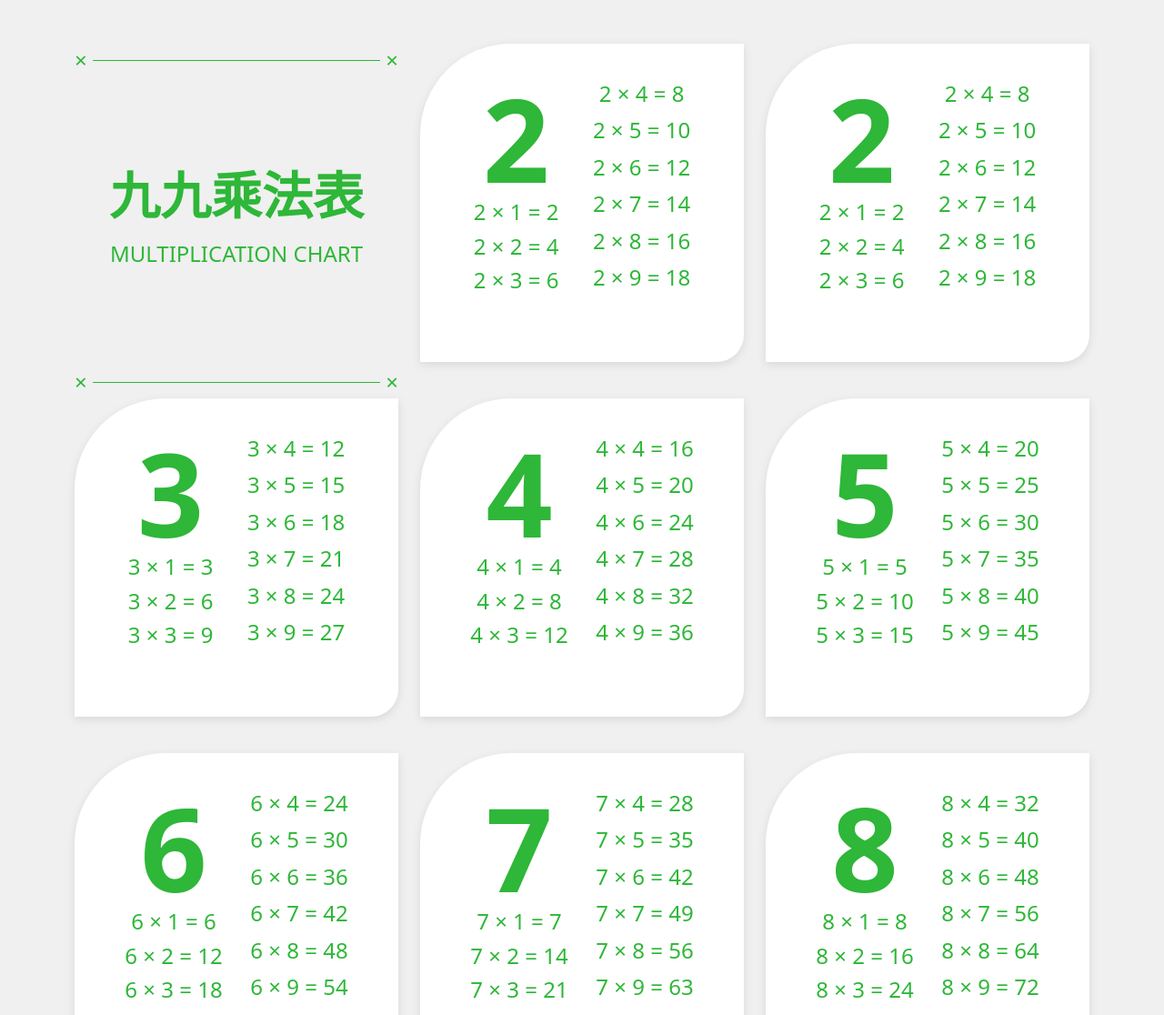
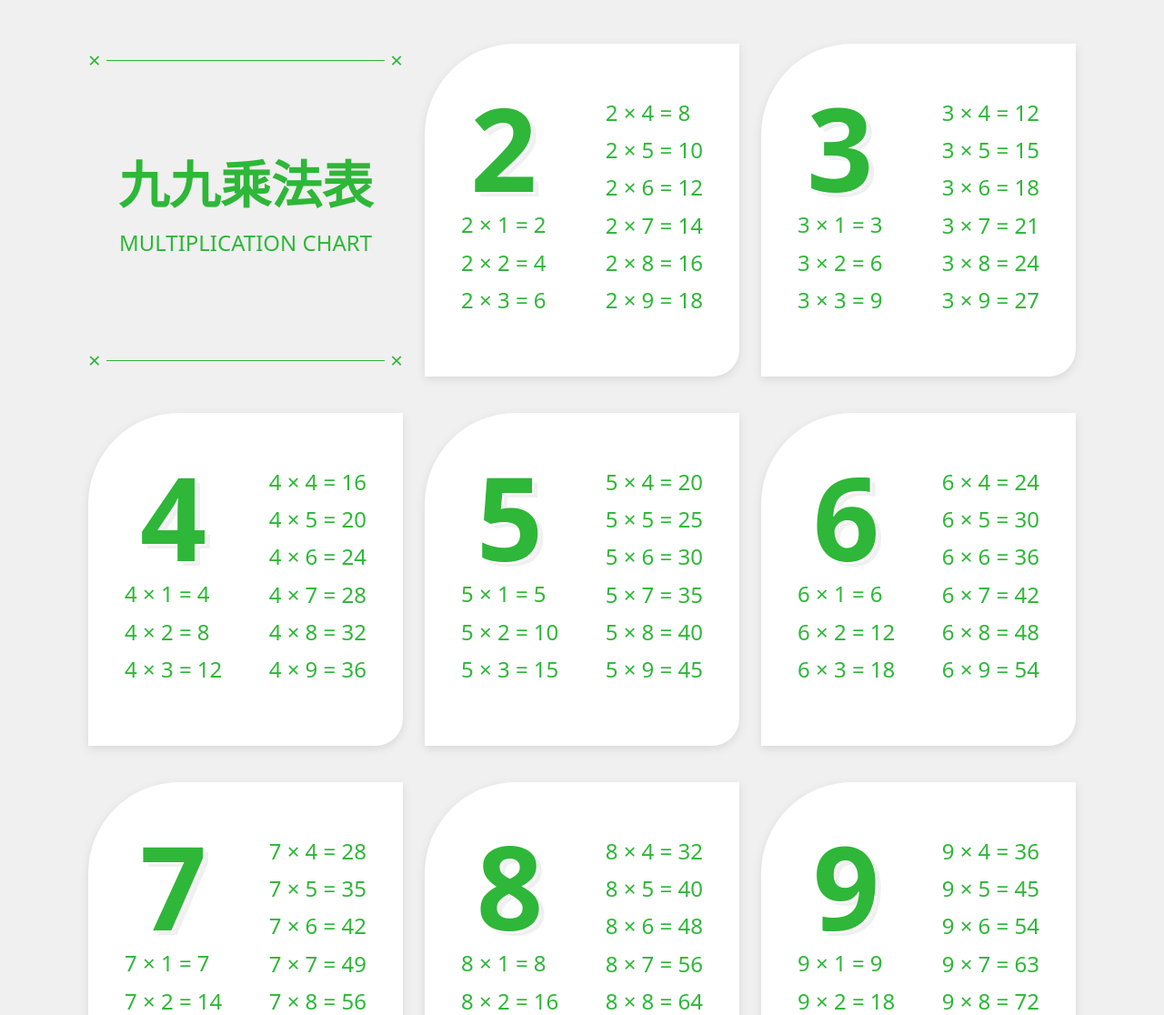
Before and after one commit to Bearkern/multiplication-chart, a website: page index.html in a window 1280 px wide. Shown: the top 1116 px of the page at 91% size. Drawn offline with Linux system fonts and the light colour scheme.

Commit message:
調整數值間距

```diff
--- a/index.html
+++ b/index.html
@@ -9,8 +9,14 @@
   <body>
     <main class="bg-light">
       <div class="container">
-        <ul class="row row-cols-3 pt-5 pb-5 list-unstyled" id="multiChart">
-          <li class="col d-flex flex-column justify-content-between">
+        <ul
+          class="row row-cols-1 row-cols-md-2 row-cols-lg-3 pt-5 pb-5 list-unstyled"
+          id="multiChart"
+        >
+          <li
+            class="col d-flex flex-column justify-content-between"
+            style="height: 366px"
+          >
             <div
               class="position-relative d-flex justify-content-between align-items-center text-success fs-4"
             >
@@ -19,7 +25,7 @@
               <span>×</span>
             </div>
             <h1 class="text-center text-success">
-              <span class="display-4 fw-bold">九九乘法表</span>
+              <span class="display-4 fw-bold d-block">九九乘法表</span>
               <span class="fw-normal fs-4">MULTIPLICATION CHART</span>
             </h1>
             <div
@@ -29,20 +35,6 @@
               <span class="deco-line"></span>
               <span>×</span>
             </div>
-          </li>
-          <li class="col">
-            <ul class="multi-area">
-              <li class="multiplicand mb-0 fw-bold text-center" style="font-size: 128px">2</li>
-              <li>2 × 1 = 2</li>
-              <li>2 × 2 = 4</li>
-              <li>2 × 3 = 6</li>
-              <li>2 × 4 = 8</li>
-              <li>2 × 5 = 10</li>
-              <li>2 × 6 = 12</li>
-              <li>2 × 7 = 14</li>
-              <li>2 × 8 = 16</li>
-              <li>2 × 9 = 18</li>
-            </ul>
           </li>
         </ul>
       </div>
--- a/js/script.js
+++ b/js/script.js
@@ -7,7 +7,7 @@ for (let x = 2; x < 10; x++) {
 
   const ul = document.createElement('ul');
   ul.setAttribute('class', 'multi-area')
-  ul.innerHTML = `<li class="multiplicand mb-0 fw-bold text-center" style="font-size: 128px;">${x}</li>`;
+  ul.innerHTML = `<li class="multiplicand"><span>${x}</span></li>`;
 
   for (let y = 1; y < 10; y++) {
     ul.innerHTML +=
--- a/stylesheets/helpers/_variables.scss
+++ b/stylesheets/helpers/_variables.scss
@@ -504,8 +504,8 @@ $container-max-widths: (
   sm: 540px,
   md: 720px,
   lg: 960px,
-  xl: 1140px,
-  xxl: 1320px
+  xl: 1110px, //1140px, custom
+  // xxl: 1320px
 ) !default;
 // scss-docs-end container-max-widths
 
@@ -603,7 +603,7 @@ $aspect-ratios: (
 
 // scss-docs-start font-variables
 // stylelint-disable value-keyword-case
-$font-family-sans-serif:      system-ui, -apple-system, "Segoe UI", Roboto, "Helvetica Neue", "Noto Sans", "Liberation Sans", Arial, sans-serif, "Apple Color Emoji", "Segoe UI Emoji", "Segoe UI Symbol", "Noto Color Emoji" !default;
+$font-family-sans-serif:      "Oswald", system-ui, -apple-system, "Segoe UI", Roboto, "Helvetica Neue", "Noto Sans", "Liberation Sans", Arial, sans-serif, "Apple Color Emoji", "Segoe UI Emoji", "Segoe UI Symbol", "Noto Color Emoji" !default;
 $font-family-monospace:       SFMono-Regular, Menlo, Monaco, Consolas, "Liberation Mono", "Courier New", monospace !default;
 // stylelint-enable value-keyword-case
 $font-family-base:            var(--#{$prefix}font-sans-serif) !default;
--- a/stylesheets/pages/_index.scss
+++ b/stylesheets/pages/_index.scss
@@ -11,12 +11,12 @@ ul {
   display: flex;
   flex-direction: column;
   flex-wrap: wrap;
-  justify-content: space-evenly;
-  align-items: center;
-  height: 350px;
+  justify-content: space-between;
+  align-content: space-between;
+  height: 366px;
   border-radius: 100px 0 30px 0;
   background-color: #fff;
-  padding: 34px 40px 64px;
+  padding: 64px 40px;
   margin-bottom: 40px;
   box-shadow: 0px 3px 10px #d8d8d8;
   list-style: none;
@@ -25,5 +25,16 @@ ul {
   li {
     line-height: 1;
     margin-bottom: 8px;
+    &.multiplicand {
+      font-size: 128px;
+      line-height: 106px;
+      font-weight: bold;
+      text-align: center;
+      text-shadow: 2px 2px $white, 6px 5px 0 $gray-100;
+      span {
+        line-height: 100px;
+        vertical-align: top;
+      }
+    }
   }
 }
```
Also changed, not shown: stylesheets/all.css, 1 other file.
